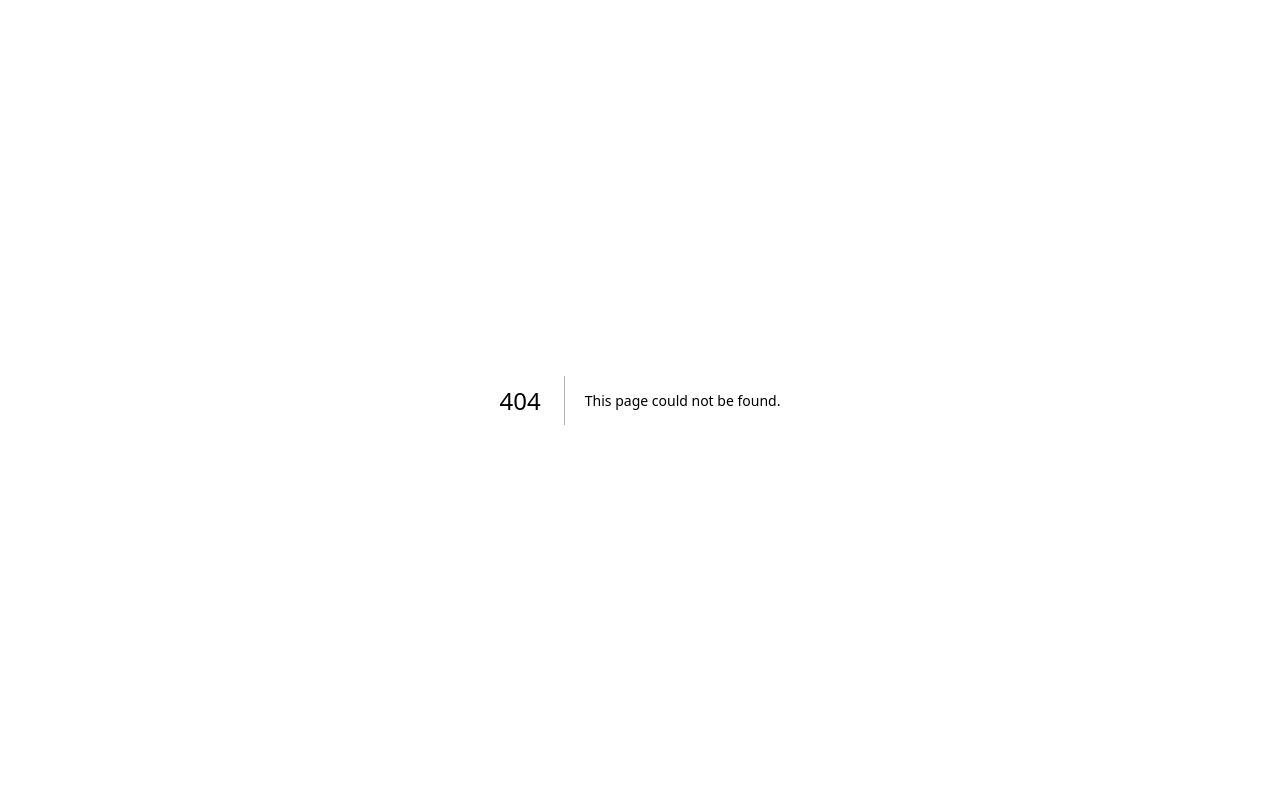
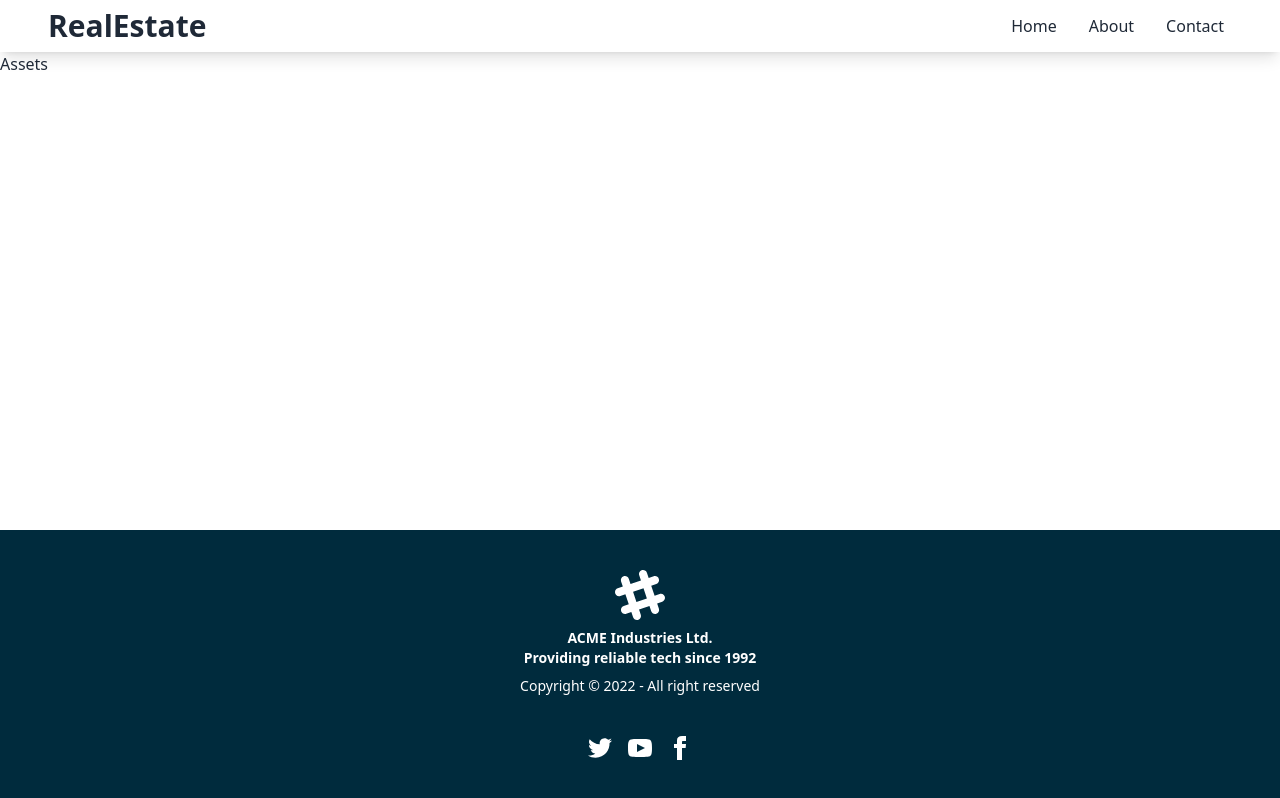
Before and after one commit to danimatuko/realestate-agent, a Next.js app: page /assets in a window 1280 px wide. Before the commit this address had no page. Built offline with nearby package versions, Linux system fonts and the light colour scheme.

Commit message:
add layout

```diff
--- a/components/CardList.tsx
+++ b/components/CardList.tsx
@@ -7,7 +7,7 @@ const CardList = () => {
       <h2 className='text-4xl text-center mb-16'>Featured Properties</h2>
       <div className='flex justify-around gap-8'>
         {[...Array(3).keys()].map(() => (
-          <Card />
+          <Card key={Math.random()} />
         ))}
       </div>
     </section>
--- a/components/Footer.tsx
+++ b/components/Footer.tsx
@@ -2,7 +2,7 @@ import React from 'react';
 
 const Footer = () => {
   return (
-    <footer className='footer footer-center p-10 bg-info-content text-base-100'>
+    <footer className='footer footer-center p-10 bg-info-content text-base-100 absolute left-0 bottom-0'>
       <div>
         <svg
           width='50'
--- a/components/Hero.tsx
+++ b/components/Hero.tsx
@@ -1,10 +1,8 @@
 import React from 'react';
-import Nav from './Nav';
 
 const Hero = () => {
   return (
     <section className='w-full'>
-      <Nav />
       <div className='flex bg-white h-[35rem]'>
         <div className='flex items-center text-center lg:text-left px-8 md:px-12 lg:w-1/2'>
           <div>
--- /dev/null
+++ b/components/shared/Layout.tsx
@@ -0,0 +1,16 @@
+import React from 'react';
+import { Children } from '../../types';
+import Footer from '../Footer';
+import Nav from '../Nav';
+
+const Layout = ({ children }: Children) => {
+  return (
+    <div className='relative min-h-screen h-full pb-96'>
+      <Nav />
+      {children}
+      <Footer />
+    </div>
+  );
+};
+
+export default Layout;
--- a/pages/_app.tsx
+++ b/pages/_app.tsx
@@ -1,6 +1,11 @@
-import '../styles/globals.css'
-import type { AppProps } from 'next/app'
+import '../styles/globals.css';
+import type { AppProps } from 'next/app';
+import Layout from '../components/shared/Layout';
 
 export default function App({ Component, pageProps }: AppProps) {
-  return <Component {...pageProps} />
+  return (
+    <Layout>
+      <Component {...pageProps} />
+    </Layout>
+  );
 }
--- a/pages/_document.tsx
+++ b/pages/_document.tsx
@@ -2,9 +2,11 @@ import { Html, Head, Main, NextScript } from 'next/document';
 
 export default function Document() {
   return (
-    <Html data-theme='fantasy'>
+    <Html
+      data-theme='fantasy'
+      className='min-h-screen h-full'>
       <Head />
-      <body>
+      <body className='min-h-screen'>
         <Main />
         <NextScript />
       </body>
--- /dev/null
+++ b/pages/assets.tsx
@@ -0,0 +1,7 @@
+import React from 'react';
+
+const Assets = () => {
+  return <div>Assets</div>;
+};
+
+export default Assets;
--- a/pages/index.tsx
+++ b/pages/index.tsx
@@ -2,7 +2,6 @@ import React from 'react';
 import About from '../components/About';
 import Banner from '../components/Banner';
 import CardList from '../components/CardList';
-import Footer from '../components/Footer';
 import Hero from '../components/Hero';
 import Services from '../components/Services';
 
@@ -14,7 +13,6 @@ const Home = () => {
       <About />
       <Banner />
       <Services />
-      <Footer />
     </>
   );
 };
--- a/types/index.ts
+++ b/types/index.ts
@@ -0,0 +1,3 @@
+export type Children = {
+  children: JSX.Element;
+};
```
